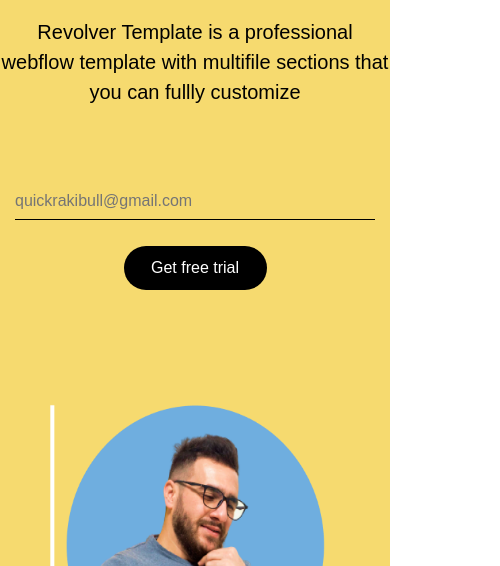
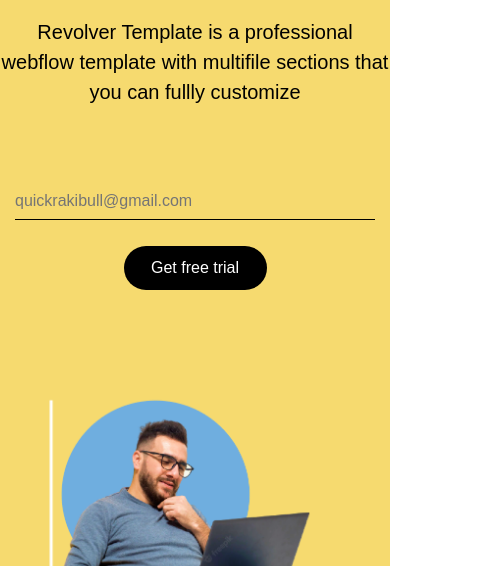
Before and after one commit to burakelhaman/Portfolio_Project, a plain HTML site: page index.html in a window 390 px wide. Shown: the part 534-1100 px from the top of the page, 500 px wide, since content can reach past the window. Drawn offline with Linux system fonts and the light colour scheme.

Commit message:
Some bugs fixed at responsive

```diff
--- a/assets/styles/responsive.css
+++ b/assets/styles/responsive.css
@@ -269,6 +269,11 @@
         max-width: 440px;
     }
 
+    .hero-img {
+        width: calc(100% - 25px);
+        height: calc(100% - 25px);
+    }
+
     .info-sub img {
         width: 400px;
     }
```
